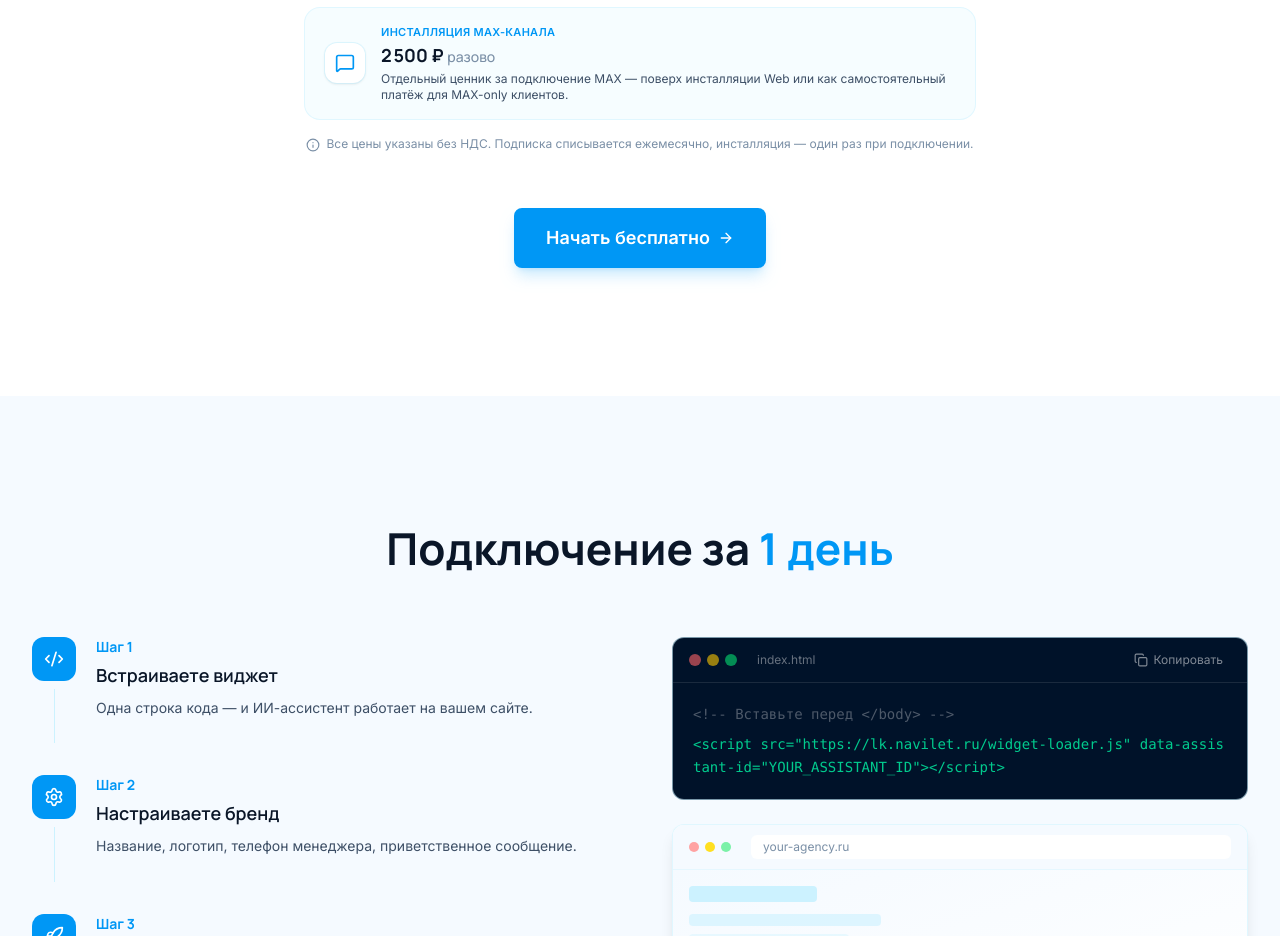
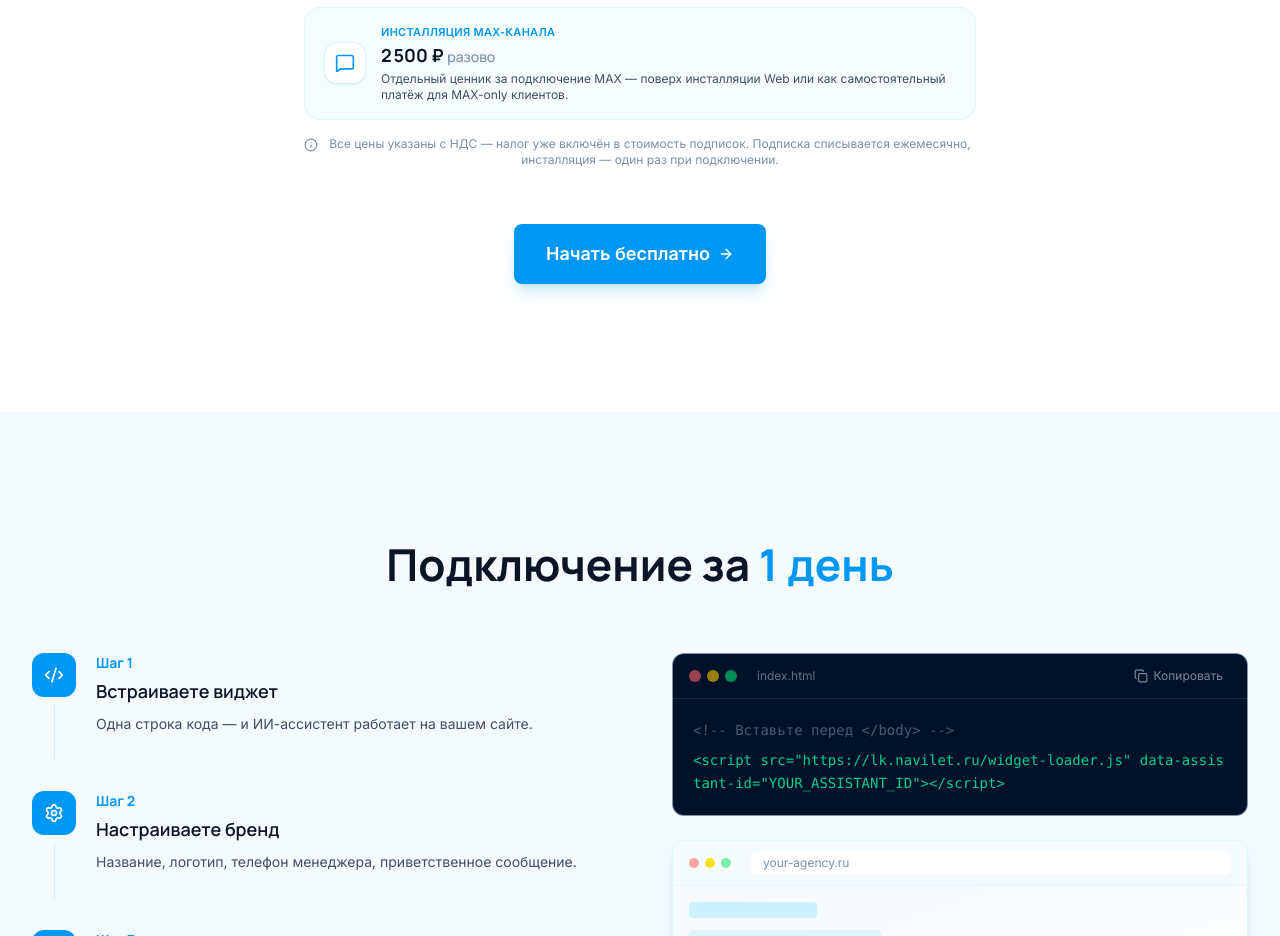
Before and after one commit to officeaimpact/navilet_website, a Next.js app: page / in a window 1280 px wide. Shown: the part 11020-11956 px from the top of the page. Built offline with nearby package versions, Linux system fonts and the light colour scheme; no server answers.

Commit message:
content(pricing): НДС включён в стоимость подписок

```diff
--- a/src/components/sections/Pricing.tsx
+++ b/src/components/sections/Pricing.tsx
@@ -407,8 +407,9 @@ export default function Pricing() {
         >
           <Info className="mt-0.5 h-3.5 w-3.5 flex-shrink-0" />
           <span>
-            Все цены указаны без НДС. Подписка списывается ежемесячно, инсталляция —
-            один раз при подключении.
+            Все цены указаны с НДС — налог уже включён в стоимость подписок.
+            Подписка списывается ежемесячно, инсталляция — один раз при
+            подключении.
           </span>
         </motion.p>
       </motion.div>
```
